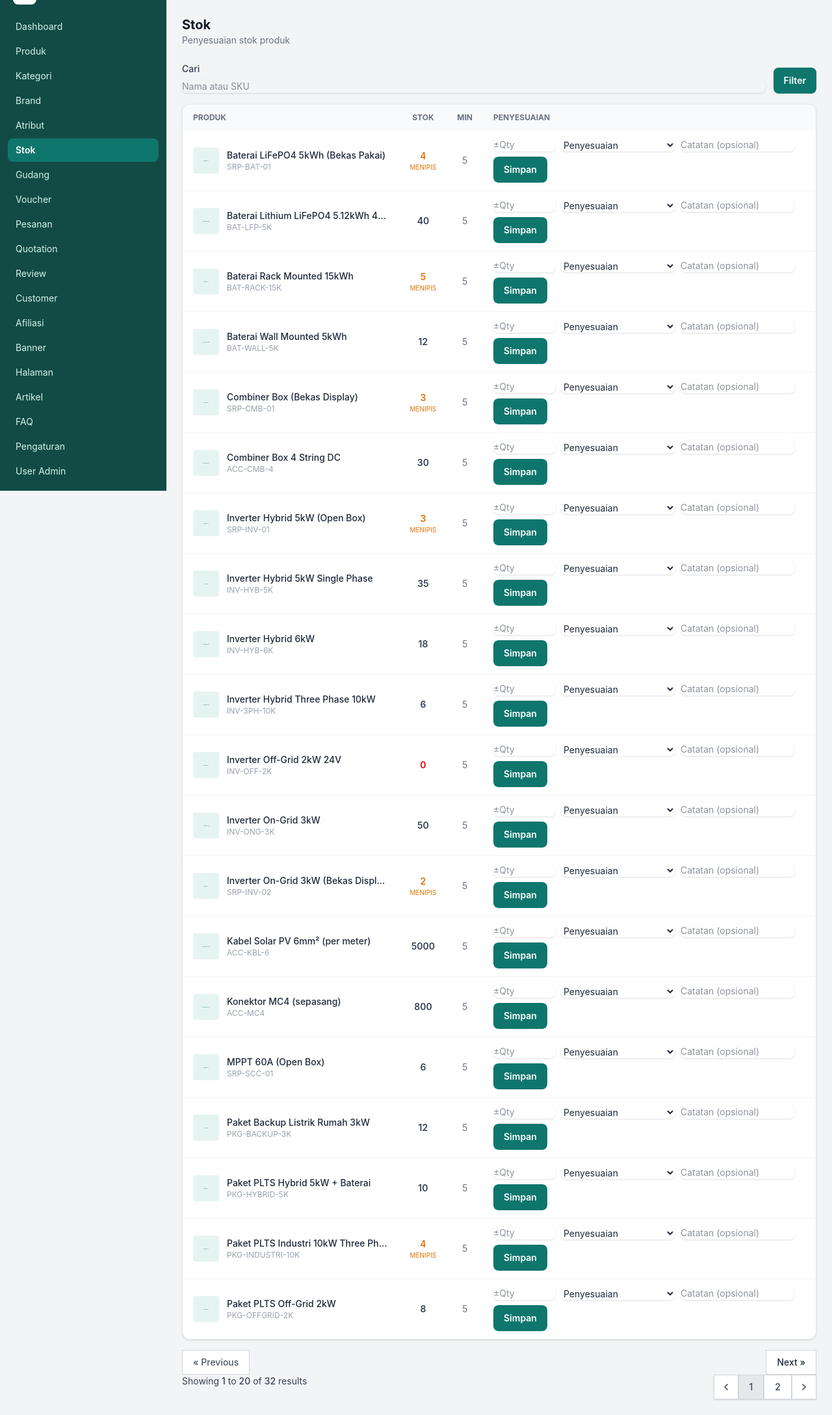
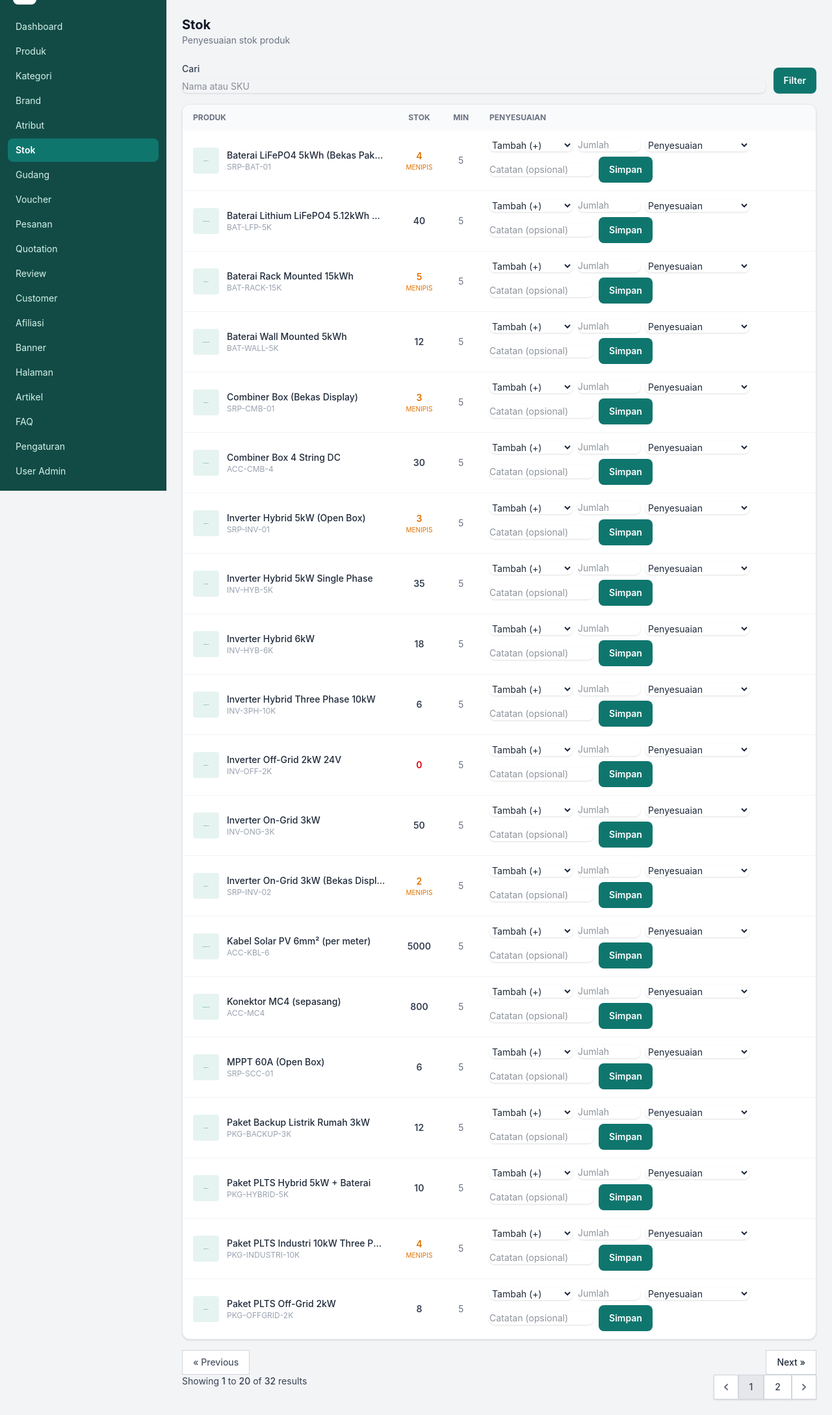
Before and after one commit to fadlisalim/retail, a Laravel app: page /admin/stok in a window 1280 px wide. Shown: the part 45-2222 px from the top of the page at 65% size. Run offline with Laravel 12, Linux system fonts and the light colour scheme; a user stored in the database is signed in; data comes from the database, SQL or seed files in the repository; style sheets or scripts are compiled from the project's sources; parts of the project's set-up code (start-up, migrations or seed data) failed here and were passed over; some libraries are stand-ins or nearby versions.

Commit message:
Fix stock adjustment UX + seeder ledger consistency
The stock adjust form used a raw +/- 'delta' with a cryptic 'delta invalid'
error when left 0. Replace with an intuitive mode (Tambah / Kurangi / Set ke
total) + positive amount, Indonesian validation messages, and a friendly
'no change' notice instead of an error.

Also fix the product seeders: they set the products.stock column directly
while the warehouse ledger stayed 0, so the first real adjustment would
clobber the displayed stock. Seed stock through StockService now
(reconciling ledger to target), keeping ledger and cache consistent.

Tests: add/subtract/set via HTTP + no-op case. Re-run the product seeders
on the server to reconcile existing rows.

```diff
--- a/app/Http/Controllers/Admin/StockController.php
+++ b/app/Http/Controllers/Admin/StockController.php
@@ -38,16 +38,32 @@ class StockController extends Controller
     public function adjust(Request $request, Product $product): RedirectResponse
     {
         $data = $request->validate([
-            'delta' => ['required', 'integer', 'not_in:0'],
+            'mode' => ['required', Rule::in(['add', 'subtract', 'set'])],
+            'amount' => ['required', 'integer', 'min:0'],
             'type' => ['required', Rule::in(array_column(StockMovementType::cases(), 'value'))],
             'note' => ['nullable', 'string', 'max:1000'],
+        ], [
+            'amount.required' => 'Isi jumlahnya dulu.',
+            'amount.integer' => 'Jumlah harus berupa angka.',
+            'amount.min' => 'Jumlah tidak boleh negatif.',
         ]);
+
+        $amount = (int) $data['amount'];
+        $delta = match ($data['mode']) {
+            'add' => $amount,
+            'subtract' => -$amount,
+            'set' => $amount - (int) $product->stock,
+        };
+
+        if ($delta === 0) {
+            return back()->with('error', 'Stok tidak berubah (jumlah sama dengan stok saat ini).');
+        }
 
         try {
             app(StockService::class)->adjust(
                 $product,
                 null,
-                (int) $data['delta'],
+                $delta,
                 StockMovementType::from($data['type']),
                 note: $data['note'] ?? null,
                 userId: auth()->id(),
@@ -56,6 +72,6 @@ class StockController extends Controller
             return back()->with('error', $e->getMessage());
         }
 
-        return back()->with('success', 'Stok "'.$product->name.'" berhasil disesuaikan.');
+        return back()->with('success', 'Stok "'.$product->name.'" kini '.$product->fresh()->stock.'.');
     }
 }
--- a/resources/views/admin/stock/index.blade.php
+++ b/resources/views/admin/stock/index.blade.php
@@ -55,14 +55,19 @@
                             <form action="{{ route('admin.stock.adjust', $product) }}" method="POST"
                                   class="flex flex-wrap items-center gap-2">
                                 @csrf
-                                <input type="number" name="delta" required placeholder="±Qty" class="form-input w-24"
-                                       aria-label="Jumlah penyesuaian">
-                                <select name="type" class="form-select w-44" aria-label="Jenis pergerakan">
+                                <select name="mode" class="form-select w-32" aria-label="Aksi">
+                                    <option value="add">Tambah (+)</option>
+                                    <option value="subtract">Kurangi (−)</option>
+                                    <option value="set">Set ke total</option>
+                                </select>
+                                <input type="number" name="amount" min="0" required placeholder="Jumlah" class="form-input w-24"
+                                       aria-label="Jumlah">
+                                <select name="type" class="form-select w-40" aria-label="Alasan">
                                     @foreach ($types as $type)
                                         <option value="{{ $type->value }}" @selected($type->value === 'adjustment')>{{ $type->label() }}</option>
                                     @endforeach
                                 </select>
-                                <input type="text" name="note" placeholder="Catatan (opsional)" class="form-input w-44"
+                                <input type="text" name="note" placeholder="Catatan (opsional)" class="form-input w-40"
                                        aria-label="Catatan">
                                 <button type="submit" class="btn-primary">Simpan</button>
                             </form>
```
Also changed, not shown: database/seeders/BezvoltPowerWallSeeder.php (+17 -1 lines), database/seeders/BezvoltPowerhomeSeeder.php (+17 -1 lines), tests/Feature/StockTest.php (+40 -0 lines).
